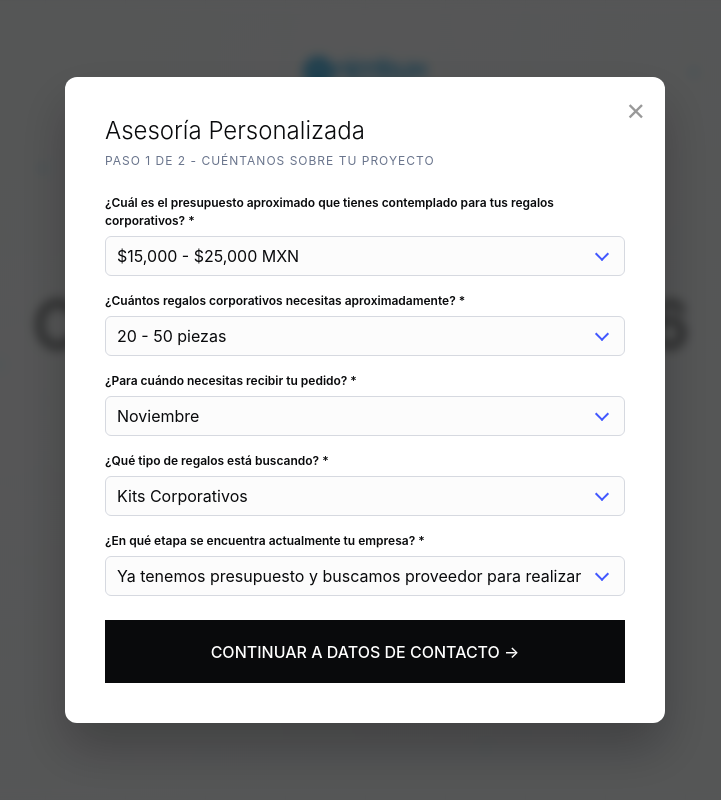
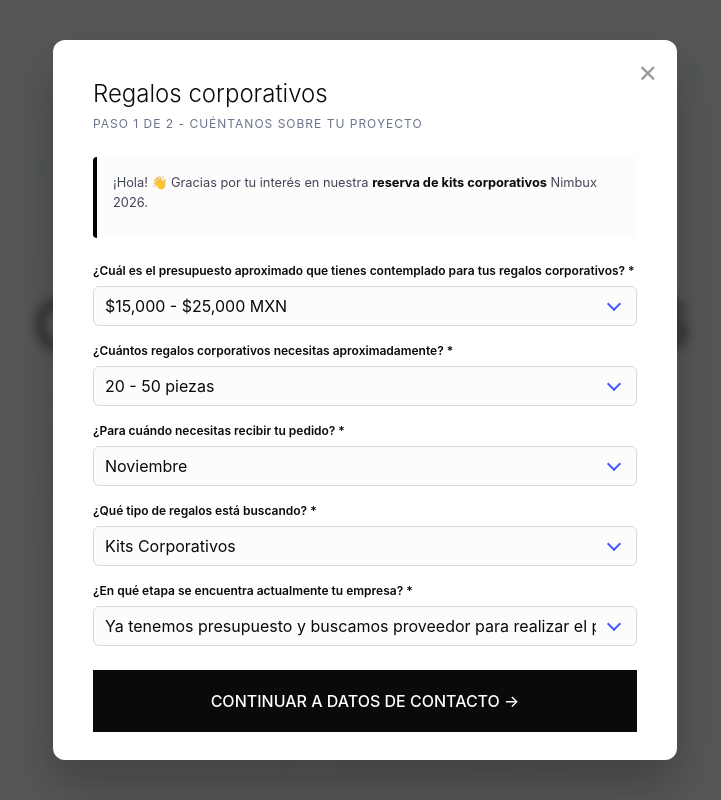
Before and after one commit to ArmanCode237/CATALOGO_NIMBUX, a React (Vite) app: page / in a window 1280 px wide. Both pictures are taken after a click on the button "SOLICITAR ASESORÍA PERSONALIZADA". Shown: the whole page, without its empty margins (275-996 px from the left). Built offline with nearby package versions, Linux system fonts and the light colour scheme.

Commit message:
cambios menores

```diff
--- a/src/App.jsx
+++ b/src/App.jsx
@@ -294,6 +294,7 @@ export default function App() {
               exit={{ scale: 0.95, y: 15, opacity: 0 }}
               transition={{ type: 'spring', damping: 25, stiffness: 300 }}
               className="custom-modal-box"
+              style={{ width: '90%', maxWidth: '50%' }}
             >
               {assessmentStep !== 2 && (
                 <button onClick={resetAssessmentAndClose} style={{ position: 'absolute', top: '1.2rem', right: '1.2rem', background: 'none', border: 'none', fontSize: '1.5rem', cursor: 'pointer', color: '#999', transition: 'color 0.2s ease', zIndex: 10 }} onMouseOver={(e) => e.target.style.color = '#000'} onMouseOut={(e) => e.target.style.color = '#999'}>✕</button>
@@ -302,8 +303,13 @@ export default function App() {
               {/* PASO 0: CUESTIONARIO ESTRATÉGICO CON PREGUNTAS EXACTAS E INPUTS "OTRO" */}
               {assessmentStep === 0 && (
                 <motion.div initial={{ opacity: 0, x: -20 }} animate={{ opacity: 1, x: 0 }}>
-                  <h3 className="title is-4 mb-2 has-text-weight-light has-text-black">Asesoría Personalizada</h3>
+                  <h3 className="title is-4 mb-2 has-text-weight-light has-text-black">Regalos corporativos</h3>
                   <p className="is-size-7 has-text-grey uppercase mb-5" style={{ letterSpacing: '1px' }}>PASO 1 DE 2 - CUÉNTANOS SOBRE TU PROYECTO</p>
+
+                  {/* MENSAJE DE BIENVENIDA ADAPTADO */}
+                  <div className="mb-5 has-text-grey-dark" style={{ lineHeight: '1.6', fontSize: '0.80rem', backgroundColor: '#fcfcfc', padding: '1rem', borderLeft: '4px solid #000', borderRadius: '4px' }}>
+                    <p className="mb-2">¡Hola! 👋 Gracias por tu interés en nuestra <span className='has-text-weight-bold has-text-black'>reserva de kits corporativos</span> Nimbux 2026. </p>
+                  </div>
 
                   <div className="field mb-4">
                     <label className="label is-small has-text-black">¿Cuál es el presupuesto aproximado que tienes contemplado para tus regalos corporativos? *</label>
--- a/src/components/ProductShowcase.css
+++ b/src/components/ProductShowcase.css
@@ -59,7 +59,7 @@
   padding: 2.5rem;
   border-radius: 12px;
   width: 100%;
-  max-width: 600px;
+  max-width: 450px;
   position: relative;
   box-shadow: 0 25px 50px rgba(0,0,0,0.25);
   max-height: 90vh;
@@ -68,7 +68,7 @@
 
 .card-preview-wrapper {
   width: 100%;
-  height: 320px;
+  height: 23rem;
   border-radius: 8px;
   overflow: hidden;
   border: 1px solid #cbd5e1;
--- a/src/components/ProductShowcase.jsx
+++ b/src/components/ProductShowcase.jsx
@@ -331,6 +331,7 @@ export default function ProductShowcase({ product, index }) {
               exit={{ scale: 0.95, y: 15, opacity: 0 }}
               transition={{ type: 'spring', damping: 25, stiffness: 300 }}
               className="custom-modal-box" /* <-- IMPLEMENTACIÓN DE CSS RESPONSIVE */
+              style={{ width: '90%', maxWidth: '50%' }}
             >
               {step !== 4 && (
                 <button onClick={resetFormAndClose} style={{ position: 'absolute', top: '1.2rem', right: '1.2rem', background: 'none', border: 'none', fontSize: '1.5rem', cursor: 'pointer', color: '#999', transition: 'color 0.2s ease', zIndex: 10 }} onMouseOver={(e) => e.target.style.color = '#000'} onMouseOut={(e) => e.target.style.color = '#999'}>✕</button>
```
